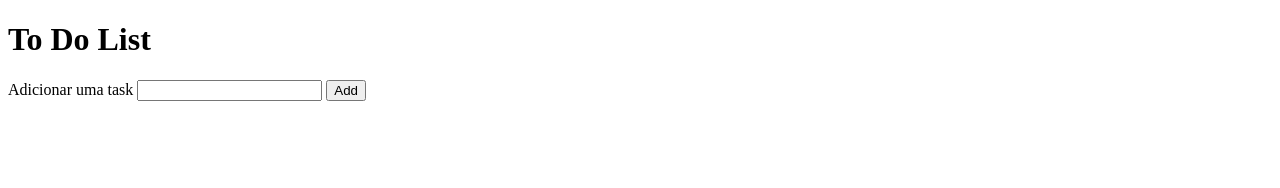
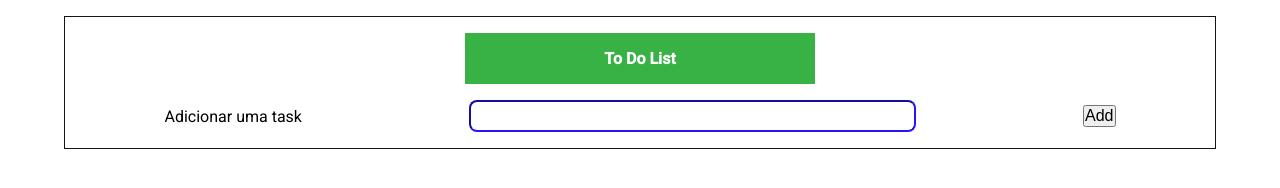
Before and after one commit to RafaelDeAlmeidaDev/To-Do-List, a plain HTML site: page index.html in a window 1280 px wide. Drawn offline with Linux system fonts and the light colour scheme.

Commit message:
criar css da página

```diff
--- a/style.css
+++ b/style.css
@@ -1,3 +1,55 @@
+@import url('https://fonts.googleapis.com/css2?family=Roboto:ital,wght@0,400;0,500;1,400&display=swap');
+
+*{
+    margin: 0;
+	padding: 0;
+    box-sizing: border-box;
+	font-size: 100%;
+}
+
+:root{
+    --corFundo: #38B244;
+    --corFonte: #fff;
+
+}
+
+body{
+    font-family: 'Roboto', sans-serif;
+    font-size: 1em;
+    display: grid;
+}
+
+.adicionarTarefa{
+    border: #141414 1px solid;
+    width: 90vw;
+    padding: 1em;
+    margin: 1em auto 0 auto;
+
+}
+
+h1{
+    background-color: var(--corFundo);
+    color: var(--corFonte);
+    padding: 1em;
+    max-width: 350px;
+    margin: auto;
+    text-align: center;
+}
+
+form{
+    margin-top: 1em;
+    display: flex;
+    flex-flow: wrap row;
+    align-items: center;
+    justify-content: space-around;
+}
+
+input#escreveTarefa{
+    width: 40%;
+    height: 2em;
+    border-color: #2513F3;
+    border-radius: 8px;
+}
 
 .task{
     display: flex;
@@ -8,3 +60,15 @@
 .task > p{
     margin: 0.5em;
 }
+
+.checkBoxMarcado{
+    text-decoration: line-through;
+}
+
+.caixaDeTarefas{
+    padding: 1em;
+    display: flex;
+    flex-flow: column nowrap;
+    justify-content: center;
+    align-items: flex-start;
+}
```
